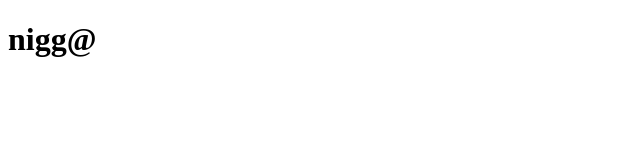
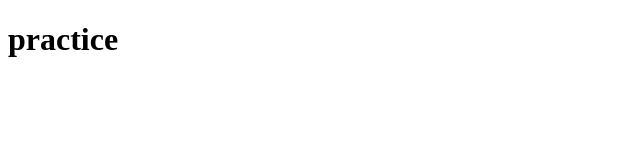
Before and after one commit to Ciganyslayer/Web-program, a plain HTML site: page index.html in a window 1280 px wide. Shown: the whole page, without its empty margins (0-640 px from the left). Drawn offline with Linux system fonts and the light colour scheme.

Commit message:
Update index.html

```diff
--- a/index.html
+++ b/index.html
@@ -6,6 +6,6 @@
     <title>Document</title>
 </head>
 <body>
-    <h1>nigg@</h1>
+    <h1>practice</h1>
 </body>
 </html>
```
